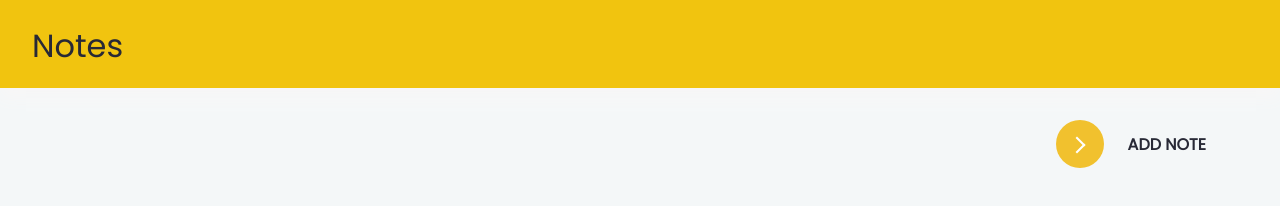
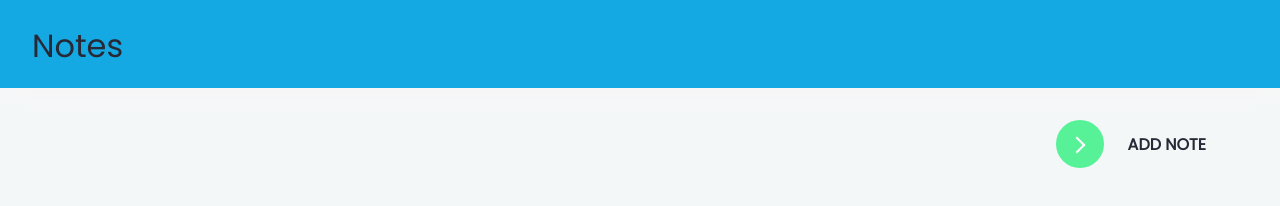
Before and after one commit to nitinpatel2032/Notes_Clone, a plain HTML site: page index.html in a window 1280 px wide. Drawn offline with Linux system fonts and the light colour scheme.

Commit message:
Update style.css

```diff
--- a/style.css
+++ b/style.css
@@ -18,7 +18,7 @@ body {
 .heading {
   width: 100vw;
   height: 5.5rem;
-  background-color: #f1c40f;
+  background-color: #15a9e4;
   color: #282936;
   box-shadow: 0px 10px 16px rgb(248, 247, 247);
 }
@@ -67,7 +67,7 @@ button.learn-more .circle {
   margin: 0;
   width: 3rem;
   height: 3rem;
-  background: #f1c12e;
+  background: #52f194f7;
   border-radius: 1.625rem;
 }
 button.learn-more .circle .icon {
```
